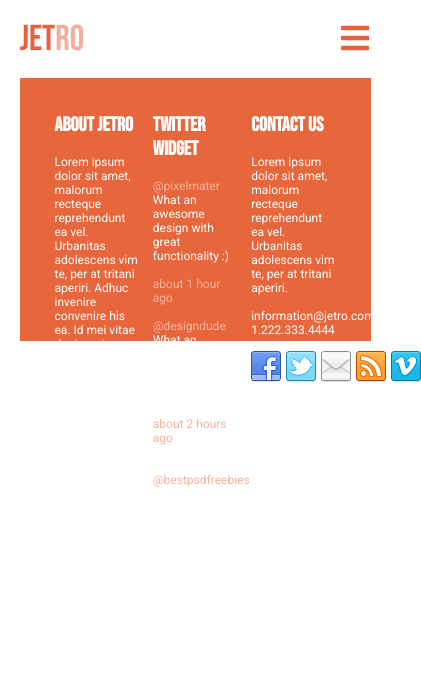
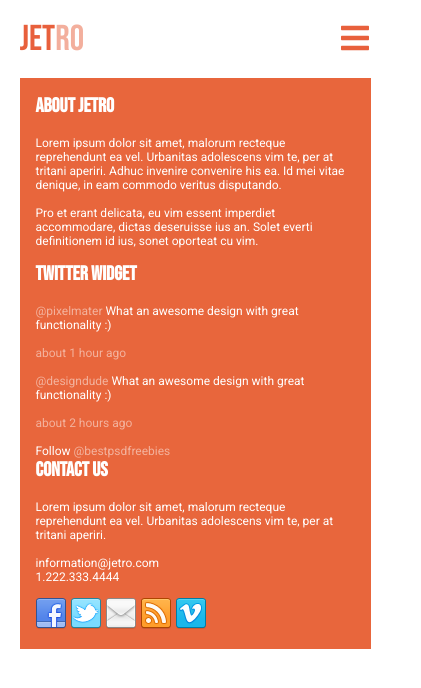
Before and after one commit to yap8/react-jetro, a React (Create React App) app: page / in a window 390 px wide. Shown: the top 688 px of the page, 421 px wide, since content can reach past the window. Built offline with nearby package versions, Linux system fonts and the light colour scheme.

Commit message:
made footer responsive

```diff
--- a/src/components/Footer/Footer.styled.js
+++ b/src/components/Footer/Footer.styled.js
@@ -11,10 +11,18 @@ export const Inner = styled(Container)`
   background-color: #e8663c;
   display: flex;
   justify-content: space-between;
+  @media screen and (max-width: 940px) {
+    padding: 16px;
+    height: auto;
+    flex-direction: column;
+  }
 `
 
 export const Section = styled.div`
   width: 30%;
+  @media screen and (max-width: 940px) {
+    width: 100%;
+  }
 `
 
 export const Title = styled.h3`
```
